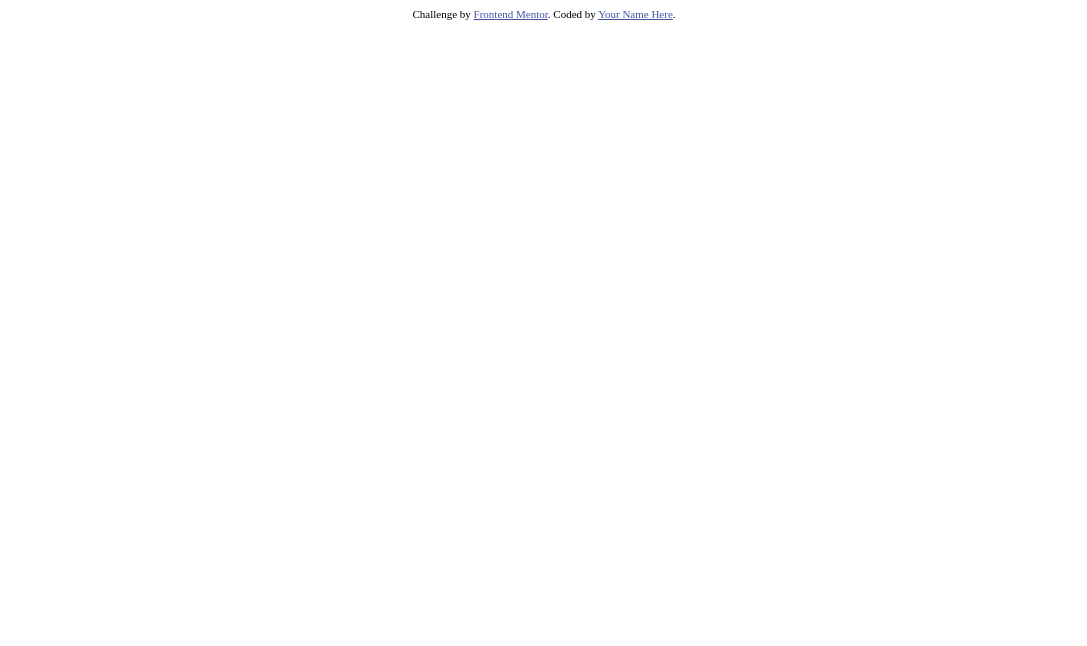
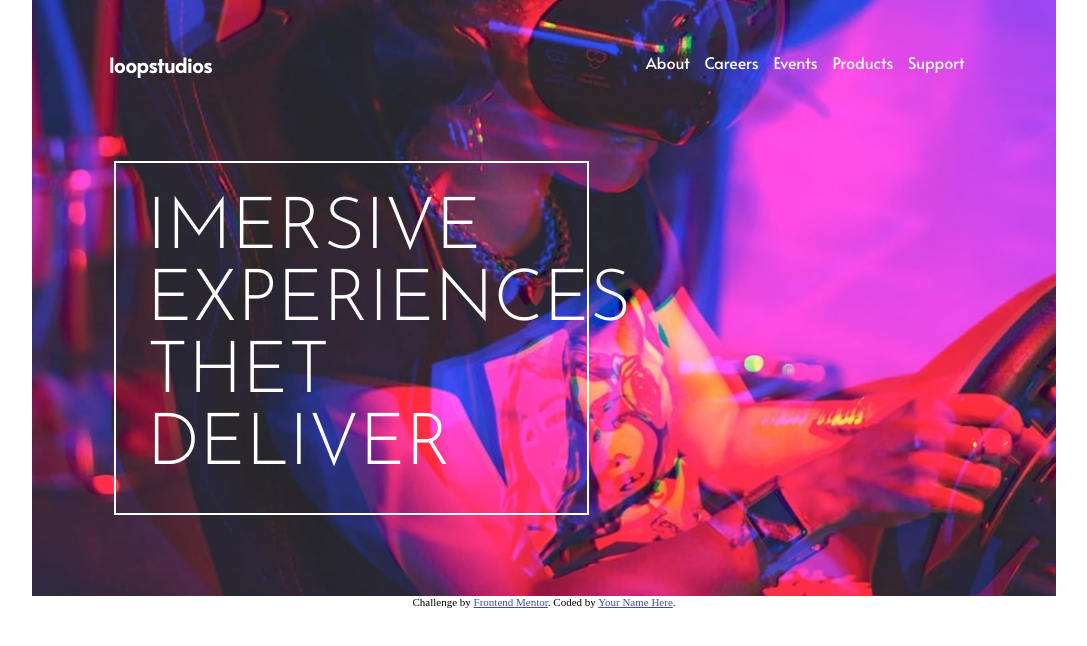
Before and after one commit to FrankLopezFLB/los-PowerRangers, a plain HTML site: page index.html in a window 1280 px wide. Shown: the whole page, without its empty margins (96-1183 px from the left). Drawn offline with Linux system fonts and the light colour scheme.

Commit message:
Añadiendo Portada

```diff
--- a/index.html
+++ b/index.html
@@ -5,6 +5,7 @@
   <meta name="viewport" content="width=device-width, initial-scale=1.0"> <!-- displays site properly based on user's device -->
 
   <link rel="icon" type="image/png" sizes="32x32" href="./images/favicon-32x32.png">
+  <link rel="stylesheet" href="style.css">
 
   <title>Frontend Mentor | Loopstudios landing page</title>
 
@@ -17,9 +18,18 @@
 <body>
   <header>
     <nav>
-
+        <div class="logo">loopstudios</div>
+        <ul class="menu">
+          <li>About</li>
+          <li>Careers</li>
+          <li>Events</li>
+          <li>Products</li>
+          <li>Support</li>
+        </ul>
     </nav>
-
+    <section class="titulo-portada">
+      IMERSIVE EXPERIENCES THET DELIVER
+    </section>
   </header>
 
   <div class="attribution">
--- /dev/null
+++ b/style.css
@@ -0,0 +1,55 @@
+@import url('https://fonts.googleapis.com/css2?family=Alata&family=Josefin+Sans:wght@300&display=swap');
+*{
+    margin: 0;
+    padding: 0;
+}
+
+/*
+font-family: 'Alata', sans-serif;
+font-family: 'Josefin Sans', sans-serif;
+*/
+
+header{
+    font-family: 'Alata', sans-serif;
+    margin: auto 10%;
+    width:80% ;
+    background-image: url("./images/desktop/image-hero.jpg");
+    background-repeat: no-repeat;
+    background-size: cover;
+    background-position: center center;
+    display: flex;
+    flex-wrap: wrap;
+    justify-content: center;
+    color: #fff;
+}
+header nav{
+    margin-top: 5%;
+    width: 85%;
+    display: flex;
+    flex-wrap: wrap;
+    justify-content: space-between;
+}
+
+header nav .logo{
+    font-size: 20px;
+    font-weight: bold;
+}
+
+header nav .menu{
+    display: flex;
+    width: 40%;
+    list-style: none;
+    flex-wrap: wrap;
+    justify-content: space-evenly;
+}
+
+header .titulo-portada{
+    border: #fff solid 2px;
+    padding: 3%;
+    margin: 8%;
+    margin-right: auto;
+    width: 40%;
+    justify-self: end;
+    font-size: 450%;
+    font-family: 'Josefin Sans', sans-serif
+}
```
